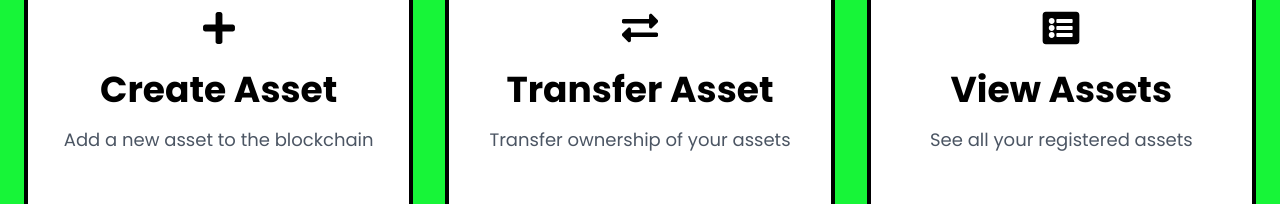
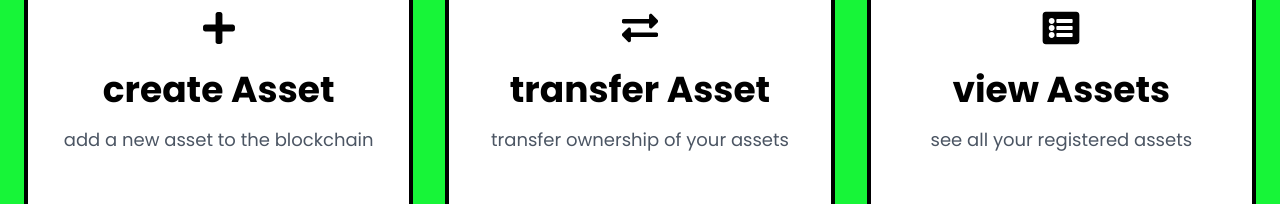
Before and after one commit to nonvegetable/assero, a Next.js app in the folder assero-frontend/: page / in a window 1280 px wide. Shown: the part 962-1166 px from the top of the page. Built offline with nearby package versions, Linux system fonts and the light colour scheme.

Commit message:
navbar main button

```diff
--- a/assero-frontend/src/components/common/NavBar.tsx
+++ b/assero-frontend/src/components/common/NavBar.tsx
@@ -11,6 +11,7 @@ const NavBar = () => {
       transition={{ duration: 0.8, ease: "easeOut" }}
       className="flex justify-between items-center p-4 pr-24 space-x-4 md:space-x-6 text-black font-medium"
     >
+      <Link href="/">
         <motion.div
           initial={{ opacity: 0, x: -20 }}
           animate={{ opacity: 1, x: 0 }}
@@ -19,6 +20,7 @@ const NavBar = () => {
         >
           assero
         </motion.div>
+      </Link>
 
       <div className="flex space-x-4 md:space-x-6">
         {[
--- a/assero-frontend/src/components/homepage/main-buttons.tsx
+++ b/assero-frontend/src/components/homepage/main-buttons.tsx
@@ -8,21 +8,21 @@ const MainButtons = () => {
   const buttons = [
     {
       href: '/create-asset',
-      label: 'Create Asset',
+      label: 'create Asset',
       icon: <FaPlus className="text-4xl" />,
-      description: 'Add a new asset to the blockchain'
+      description: 'add a new asset to the blockchain'
     },
     {
       href: '/transfer-asset',
-      label: 'Transfer Asset',
+      label: 'transfer Asset',
       icon: <FaExchangeAlt className="text-4xl" />,
-      description: 'Transfer ownership of your assets'
+      description: 'transfer ownership of your assets'
     },
     {
       href: '/view-asset',
-      label: 'View Assets',
+      label: 'view Assets',
       icon: <FaListAlt className="text-4xl" />,
-      description: 'See all your registered assets'
+      description: 'see all your registered assets'
     }
   ];
 
```
Lines whose indentation alone changed are shown as unchanged.
